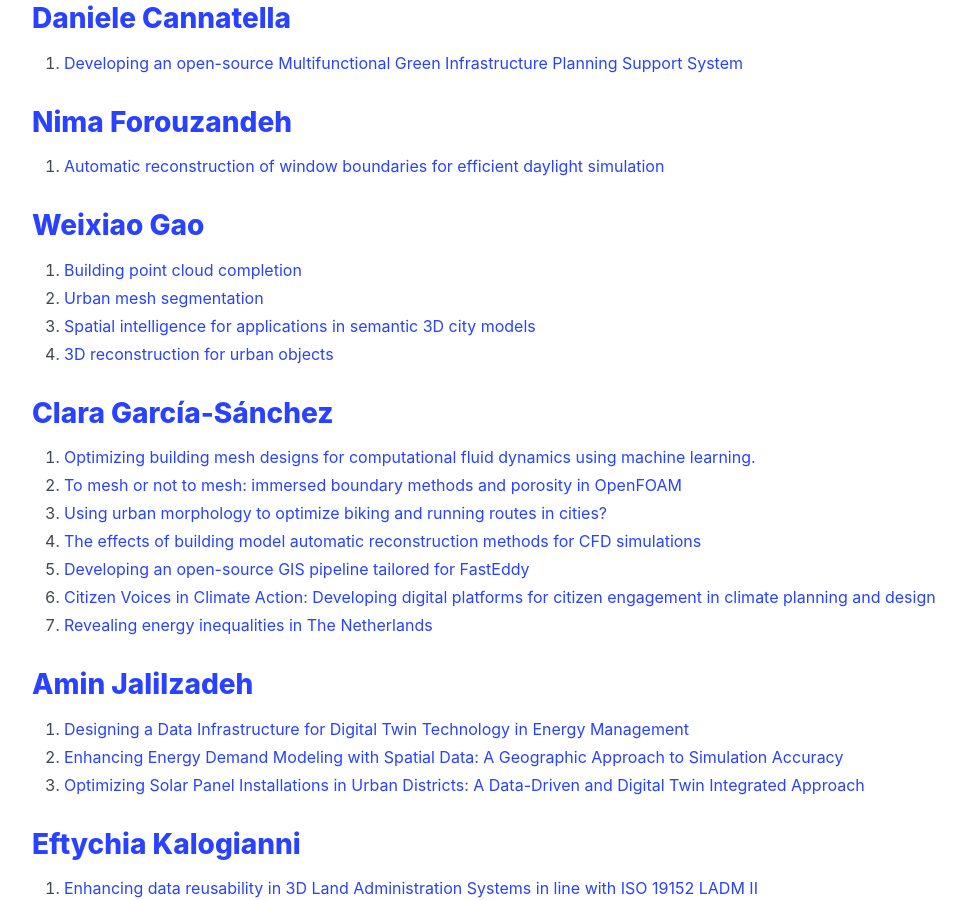
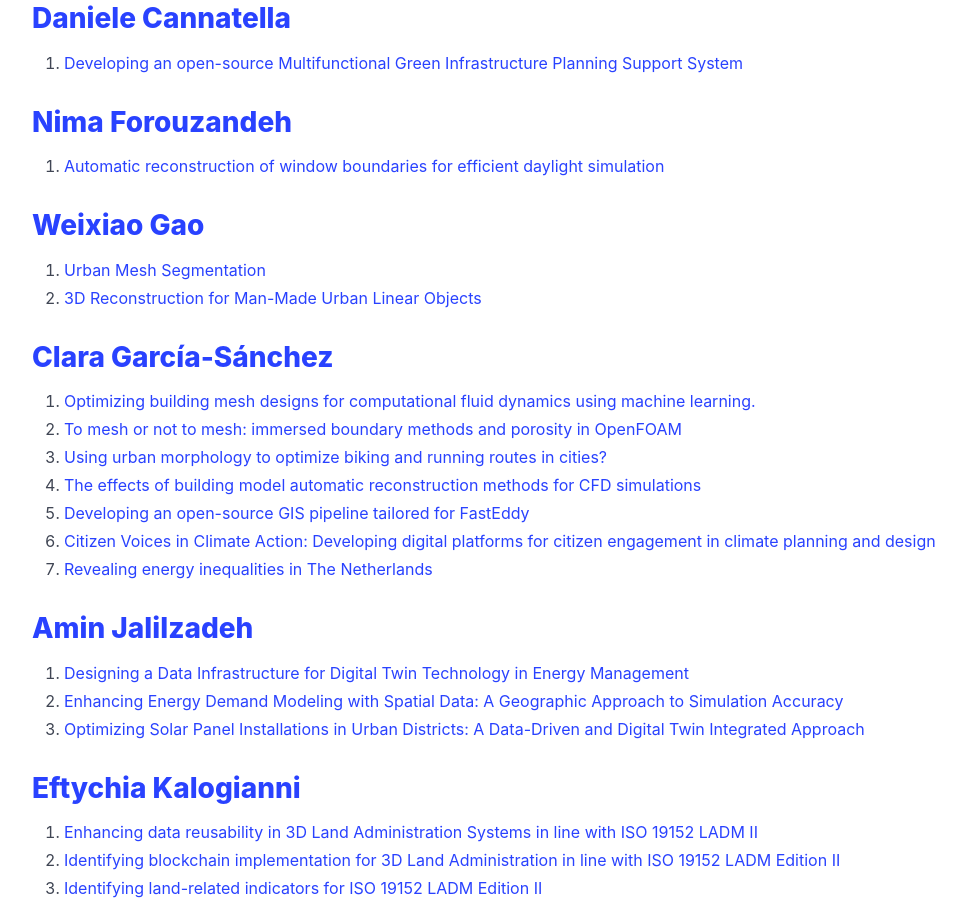
Before and after one commit to tudelft3d/geo2020, a Jekyll site: the page built from potentialtopics/index.md, in a window 1280 px wide and 900 px high, scrolled down 1359 px. Shown: the whole window, without its empty margins (32-998 px from the left). Built offline with Jekyll 4.4.1, drawn with Linux system fonts in a browser that asks for light colours.

Commit message:
Update weixiao's topic

```diff
--- a/potentialtopics/index.md
+++ b/potentialtopics/index.md
@@ -54,10 +54,8 @@
 1. [Automatic reconstruction of window boundaries for efficient daylight simulation](https://3d.bk.tudelft.nl/education/msctopics/#automatic-reconstruction-of-window-boundaries-for-efficient-daylight-simulation)
 
 ## [Weixiao Gao](https://3d.bk.tudelft.nl/weixiao/)
- 1. [Building point cloud completion](https://3d.bk.tudelft.nl/education/msctopics/#building-point-cloud-completion)
- 2. [Urban mesh segmentation](https://3d.bk.tudelft.nl/education/msctopics/#urban-mesh-segmentation)
- 3. [Spatial intelligence for applications in semantic 3D city models](https://3d.bk.tudelft.nl/education/msctopics/#spatial-intelligence-for-applications-in-semantic-3d-city-models)
- 4. [3D reconstruction for urban objects](https://3d.bk.tudelft.nl/education/msctopics/#3d-reconstruction-for-urban-objects)
+ 1. [Urban Mesh Segmentation](https://3d.bk.tudelft.nl/education/msctopics/#urban-mesh-segmentation)
+ 2. [3D Reconstruction for Man-Made Urban Linear Objects](https://3d.bk.tudelft.nl/education/msctopics/#3d-reconstruction-for-man-made-urban-linear-objects)
 
 ## [Clara García-Sánchez](https://3d.bk.tudelft.nl/gsclara/)
 1. [Optimizing building mesh designs for computational fluid dynamics using machine learning.](https://3d.bk.tudelft.nl/education/msctopics/#optimizing-building-mesh-designs-for-computational-fluid-dynamics-using-machine-learning)
```
Also changed, not shown: 1 other file.
